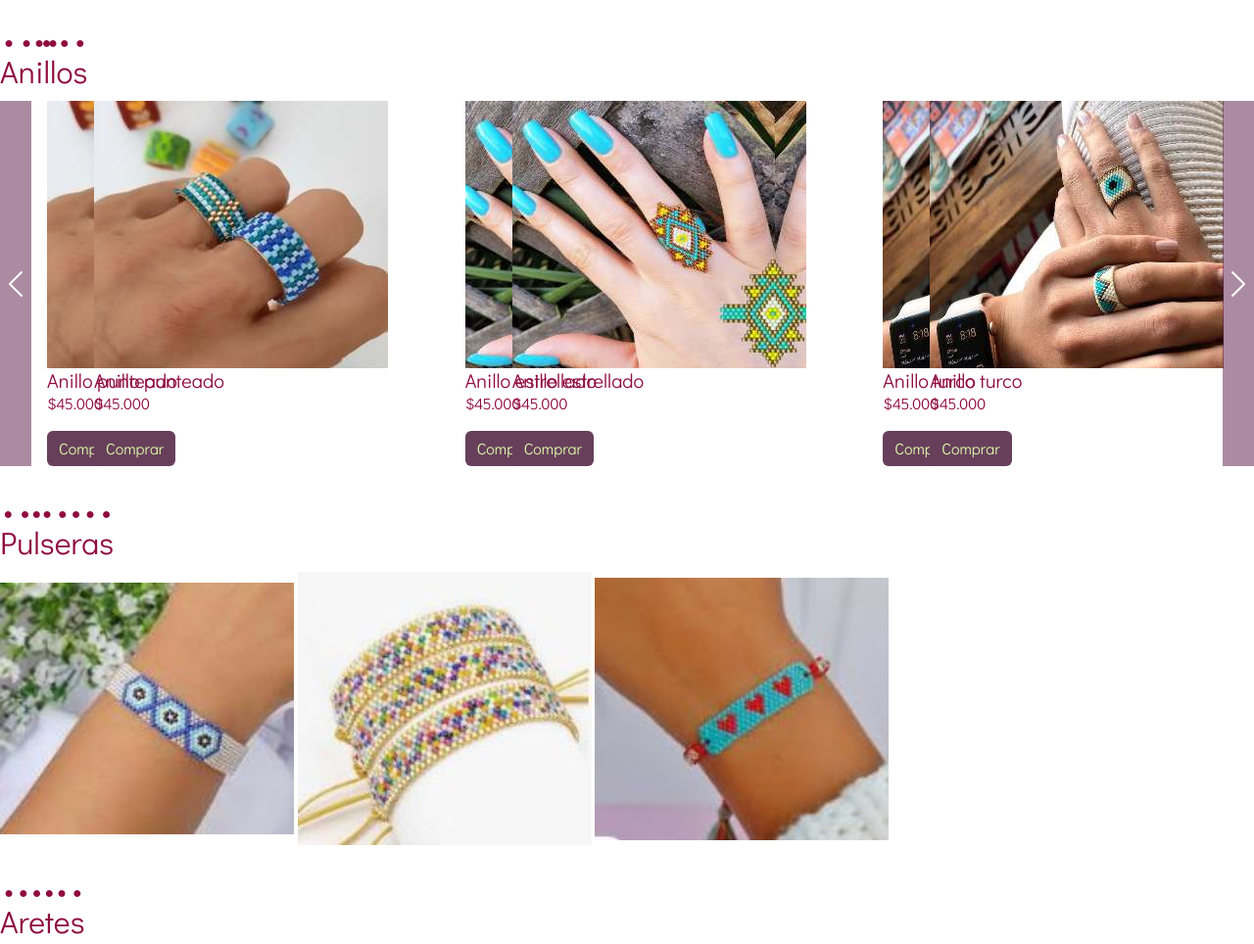
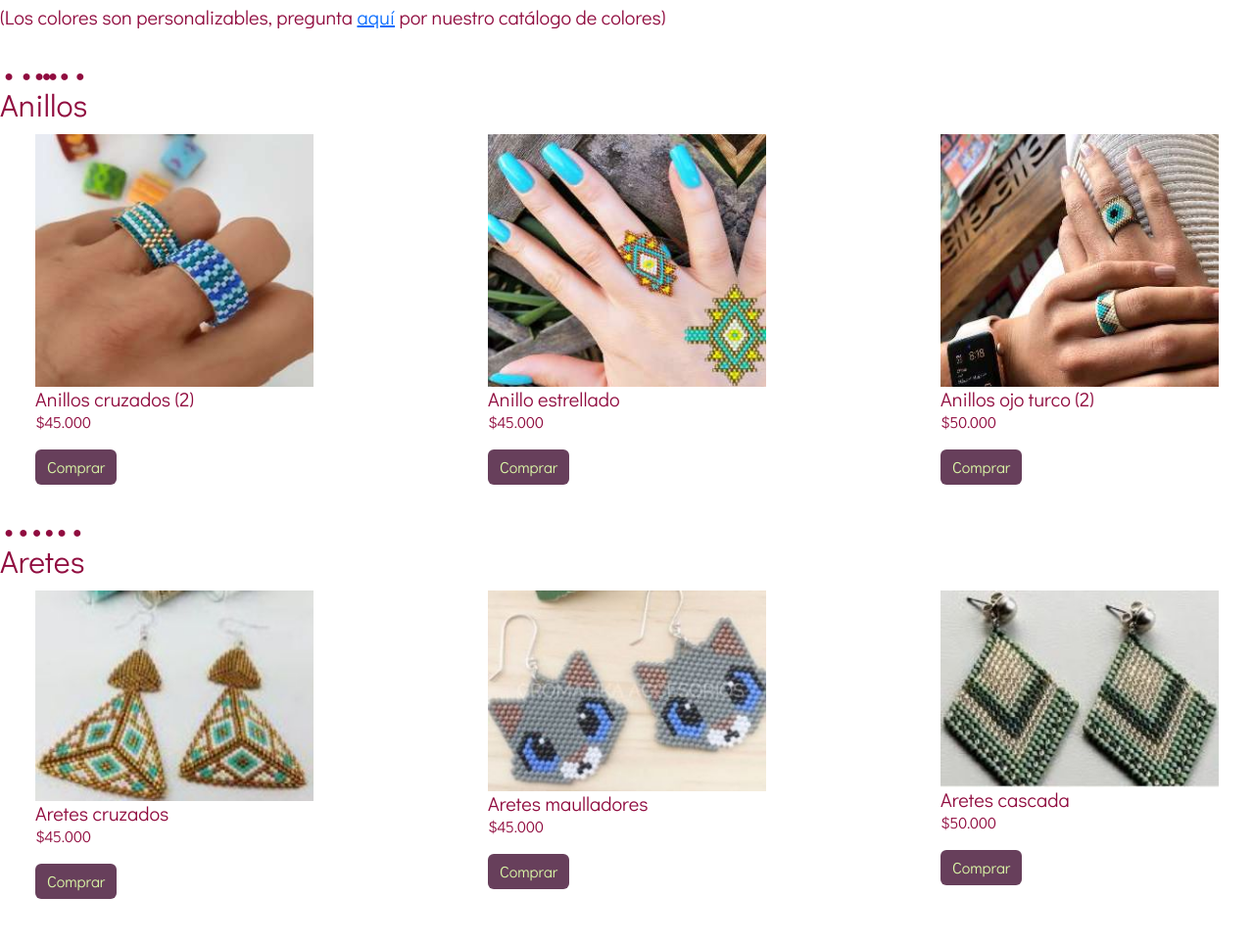
Before and after one commit to Alexa6269/TeCielo, a plain HTML site: page Pages/Productos.html in a window 1280 px wide. Shown: the part 220-1184 px from the top of the page at 98% size. Drawn offline with nearby package versions, Linux system fonts and the light colour scheme.

Commit message:
Cards productos listo

```diff
--- a/Pages/Productos.html
+++ b/Pages/Productos.html
@@ -6,7 +6,8 @@
     <meta name="viewport" content="width=device-width, initial-scale=1.0">
     <title>Te Cielo::Creaciones</title>
     <link rel="shortcut icon" href="./Assets/img/LogoCorto.JPG" type="image/x-icon">
-    <link href="https://cdn.jsdelivr.net/npm/bootstrap@5.2.0-beta1/dist/css/bootstrap.min.css" rel="stylesheet" integrity="sha384-0evHe/X+R7YkIZDRvuzKMRqM+OrBnVFBL6DOitfPri4tjfHxaWutUpFmBp4vmVor" crossorigin="anonymous">
+    <!-- CSS only -->
+<link href="https://cdn.jsdelivr.net/npm/bootstrap@5.2.0-beta1/dist/css/bootstrap.min.css" rel="stylesheet" integrity="sha384-0evHe/X+R7YkIZDRvuzKMRqM+OrBnVFBL6DOitfPri4tjfHxaWutUpFmBp4vmVor" crossorigin="anonymous">
     <link href="https://unpkg.com/aos@2.3.1/dist/aos.css" rel="stylesheet">
     <link rel="stylesheet" href="../Assets/css/style.css">
     <link rel="preconnect" href="https://fonts.googleapis.com">
@@ -50,91 +51,112 @@
             </div>
           </nav>
     </header>
-    <main class="prodMain">
+    <main class="conteiner prodMain">
         <div>
             <h2>Nuestras creaciones</h2>
+            <h5>(Los colores son personalizables, pregunta <a href="./contactanos.html">aquí</a> por nuestro catálogo de colores)</h5>
         </div>
         <div class="prodCont">
-            <div>
-                <div>
-                  <h2 class="row"><Anillos id="anillos">Anillos</Anillos></h2>
-                </div>
-                <div id="carouselExampleIndicators" class="carousel slide" data-bs-ride="true">
-                <div class="carousel-indicators">
-                  <button type="button" data-bs-target="#carouselExampleIndicators" data-bs-slide-to="0" class="active" aria-current="true" aria-label="Slide 1"></button>
-                  <button type="button" data-bs-target="#carouselExampleIndicators" data-bs-slide-to="1" aria-label="Slide 2"></button>
-                </div>
-                  <div class="carousel-inner">
-                    <div class="carousel-item active d-flex ms-5">
-                      <div class="card-body w-25">
-                        <img src="../Assets/img/Ani1.jpg" class="cardImg1 " alt="...">
-                        <h5 class="card-title">Anillo punteado</h5>
+          <h2><Anillos id="anillos">Anillos</Anillos></h2>
+              <div class="row row-cols-1 row-cols-md-3 g-4 ms-4 me-4 justify-content-between">
+                  <div class="col-ms-12 col-md-3">
+                    <div class="cardAni">
+                      <img src="../Assets/img/Ani1.jpg" class="card-img-top" alt="...">
+                      <div class="card-body">
+                        <h5 class="card-title">Anillos cruzados (2)</h5>
                         <p class="card-text">$45.000</p>
                         <a href="#" class="btn btn-primary">Comprar</a>
                       </div>
-                        <div class="card-body w-25">
-                          <img src="../Assets/img/Ani2.jpg" class="cardImg1 " alt="...">
-                          <h5 class="card-title">Anillo estrellado</h5>
-                          <p class="card-text">$45.000</p>
-                          <a href="#" class="btn btn-primary">Comprar</a>
-                        </div>
-                        <div class="card-body w-25">
-                          <img src="../Assets/img/Ani3.jpg" class="cardImg1 " alt="...">
-                          <h5 class="card-title">Anillo turco</h5>
-                          <p class="card-text">$45.000</p>
+                    </div>
+                  </div>
+                  <div class="col-ms-12 col-md-3">
+                    <div class="cardAni">
+                      <img src="../Assets/img/Ani2.jpg" class="card-img-top" alt="...">
+                      <div class="card-body">
+                        <h5 class="card-title">Anillo estrellado</h5>
+                        <p class="card-text">$45.000</p>
+                        <a href="#" class="btn btn-primary">Comprar</a>
+                      </div>
+                    </div>
+                  </div>
+                  <div class="col-ms-12 col-md-3">
+                    <div class="cardAni">
+                      <img src="../Assets/img/Ani3.jpg" class="card-img-top" alt="...">
+                      <div class="card-body">
+                        <h5 class="card-title">Anillos ojo turco (2)</h5>
+                        <p class="card-text">$50.000</p>
+                        <a href="#" class="btn btn-primary">Comprar</a>
+                      </div>
+                    </div>
+                  </div>
+                </div>
+            <h2><Aretes id="aretes">Aretes</Aretes></h2>
+                <div class="row row-cols-1 row-cols-md-3 g-4 ms-4 me-4 justify-content-between">
+                  <div class="col-ms-12 col-md-3">
+                    <div class="cardAre">
+                      <img src="../Assets/img/Aret1.jpg" class="card-img-top" alt="...">
+                      <div class="card-body">
+                        <h5 class="card-title">Aretes cruzados</h5>
+                        <p class="card-text">$45.000</p>
+                        <a href="#" class="btn btn-primary">Comprar</a>
+                      </div>
+                    </div>
+                  </div>
+                  <div class="col-ms-12 col-md-3">
+                    <div class="cardAre">
+                      <img src="../Assets/img/Aret2.jpg" class="card-img-top" alt="...">
+                      <div class="card-body">
+                        <h5 class="card-title">Aretes maulladores</h5>
+                        <p class="card-text">$45.000</p>
+                        <a href="#" class="btn btn-primary">Comprar</a>
+                      </div>
+                    </div>
+                  </div>
+                  <div class="col-ms-12 col-md-3">
+                    <div class="cardAre">
+                      <img src="../Assets/img/Aret3.jpg" class="card-img-top" alt="...">
+                      <div class="card-body">
+                        <h5 class="card-title">Aretes cascada</h5>
+                        <p class="card-text">$50.000</p>
+                        <a href="#" class="btn btn-primary">Comprar</a>
+                      </div>
+                    </div>
+                  </div>
+                </div>
+                <h2><Collares id="collares">Collares y dijes</Collares></h2>
+                  <div class="row row-cols-1 row-cols-md-3 g-4 ms-4 me-4 mb-2 justify-content-between">
+                    <div class="col-ms-12 col-md-3">
+                      <div class="cardColl">
+                        <img src="../Assets/img/Coll1.jpg" class="card-img-top" alt="...">
+                        <div class="card-body">
+                          <h5 class="card-title">Collar mariposa</h5>
+                          <p class="card-text">$35.000</p>
                           <a href="#" class="btn btn-primary">Comprar</a>
                         </div>
                       </div>
-                    <div class="carousel-item d-flex ms-5" data-slide-to="2">
-                      <div class="card-body w-25">
-                        <img src="../Assets/img/Ani1.jpg" class="cardImg1 " alt="...">
-                        <h5 class="card-title">Anillo punteado</h5>
-                        <p class="card-text">$45.000</p>
-                        <a href="#" class="btn btn-primary">Comprar</a>
-                      </div>
-                        <div class="card-body w-25">
-                          <img src="../Assets/img/Ani2.jpg" class="cardImg1 " alt="...">
-                          <h5 class="card-title">Anillo estrellado</h5>
-                          <p class="card-text">$45.000</p>
+                    </div>
+                    <div class="col-ms-12 col-md-3">
+                      <div class="cardColl">
+                        <img src="../Assets/img/Coll2.jpg" class="card-img-top" alt="...">
+                        <div class="card-body">
+                          <h5 class="card-title">Aretes y collar mininos</h5>
+                          <p class="card-text">$70.000</p>
                           <a href="#" class="btn btn-primary">Comprar</a>
                         </div>
-                        <div class="card-body w-25">
-                          <img src="../Assets/img/Ani3.jpg" class="cardImg1 " alt="...">
-                          <h5 class="card-title">Anillo turco</h5>
-                          <p class="card-text">$45.000</p>
+                      </div>
+                    </div>
+                    <div class="col-ms-12 col-md-3">
+                      <div class="cardColl">
+                        <img src="../Assets/img/Coll3.jpg" class="card-img-top" alt="...">
+                        <div class="card-body">
+                          <h5 class="card-title">Collar tribu</h5>
+                          <p class="card-text">$50.000</p>
                           <a href="#" class="btn btn-primary">Comprar</a>
                         </div>
+                      </div>
                     </div>
                   </div>
-                  <button class="carousel-control-prev" type="button" data-bs-target="#carouselExampleIndicators" data-bs-slide="prev">
-                    <span class="carousel-control-prev-icon" aria-hidden="true"></span>
-                    <span class="visually-hidden">Previous</span>
-                  </button>
-                  <button class="carousel-control-next" type="button" data-bs-target="#carouselExampleIndicators" data-bs-slide="next">
-                    <span class="carousel-control-next-icon" aria-hidden="true"></span>
-                    <span class="visually-hidden">Next</span>
-                  </button>
-                </div>
 
-
-            <div>
-                <h2><Pulseras id="pulseras">Pulseras</Pulseras></h2>
-                <img src="../Assets/img/Pulse1.JPG" alt="">
-                <img src="../Assets/img/Pulse2.JPG" alt="">
-                <img src="../Assets/img/Pulse3.JPG" alt="">
-            </div>
-            <div>
-                <h2><Aretes id="aretes">Aretes</Aretes></h2>
-                <img src="../Assets/img/Aret1.JPG" alt="">
-                <img src="../Assets/img/Aret2.JPG" alt="">
-                <img src="../Assets/img/Aret3.JPG" alt="">
-            </div>
-            <div>
-                <h2><Collares id="collares">Collares y dijes</Collares></h2>
-                <img src="../Assets/img/Coll1.JPG" alt="">
-                <img src="../Assets/img/Coll2.JPG" alt="">
-                <img src="../Assets/img/Coll3.JPG" alt="">
-            </div>
         </div>
 
     </main>
```
Also changed, not shown: Assets/scss/style.scss (added), 1 other file.
